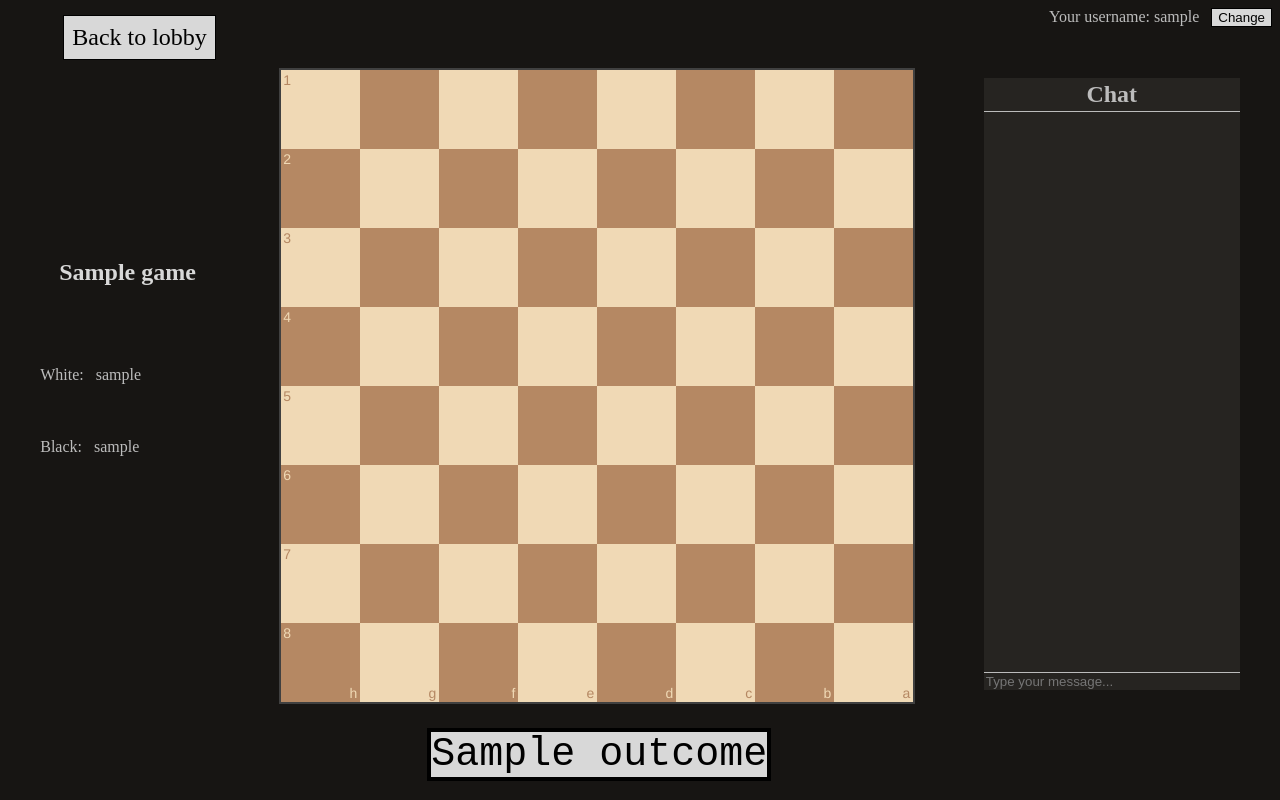
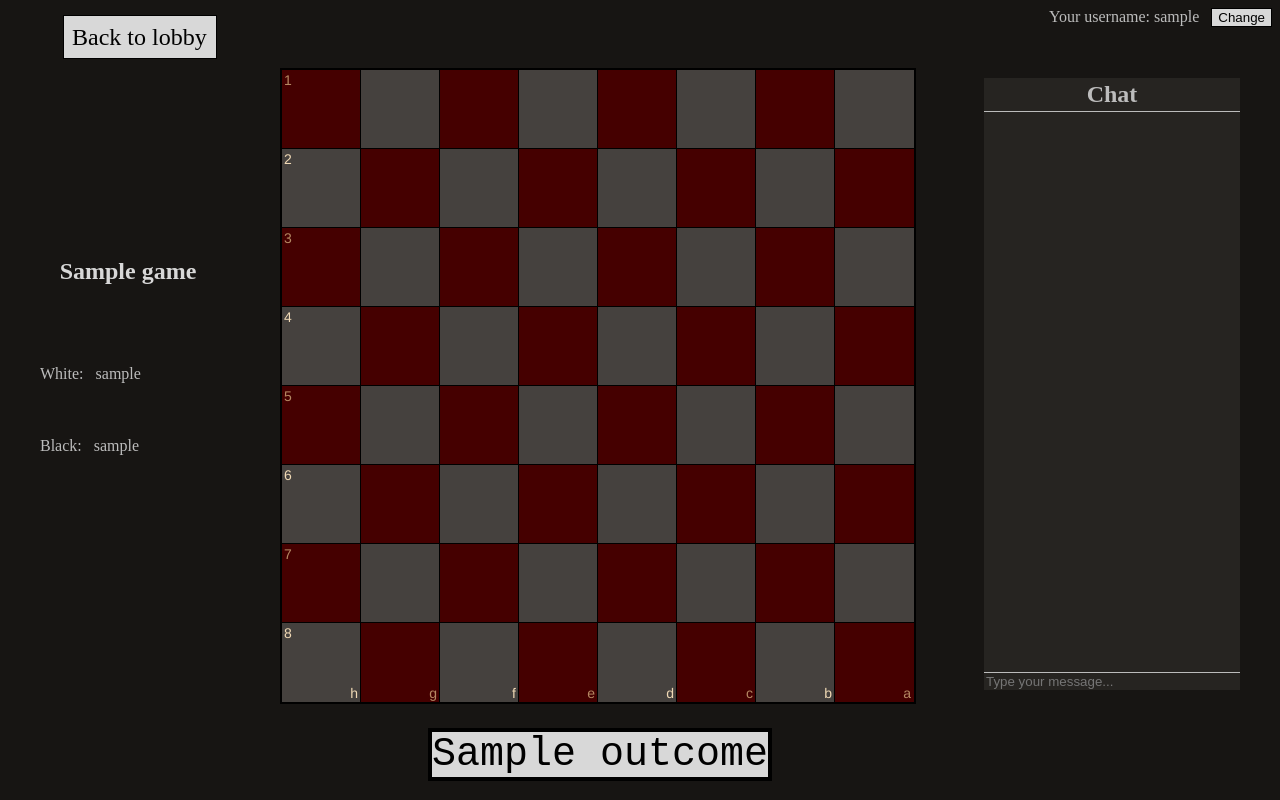
Before and after one commit to Diamondshatter2/hidden-cannon, a Flask app: template templates/game.html in a window 1280 px wide. Run offline with Flask 3, Linux system fonts and the light colour scheme; the template is opened without the code that fills it: most values are stand-ins (such as "Sample title", 1, 10 or a date in 2020); some libraries are stand-ins or nearby versions.

Commit message:
change board colors

```diff
--- a/server.py
+++ b/server.py
@@ -27,7 +27,7 @@ def serve_lobby():
 
 @app.route("/rules")
 def serve_rules():
-    return render_template("rules.html")
+    return render_template("rules.html", username=session["username"])
 
 
 @app.route("/play", methods=['GET', 'POST'])
--- a/static/javascript/game.js
+++ b/static/javascript/game.js
@@ -40,7 +40,6 @@ socket.on('end game', result => {
     notify.play();
     document.getElementById('resign').style.display = 'none';
     indicator.innerHTML = result;
-    indicator.classList.add('result');
 });
 
 // testing
--- a/static/stylesheets/chessboard-1.0.0.css
+++ b/static/stylesheets/chessboard-1.0.0.css
@@ -5,7 +5,7 @@
 }
 
 .board-b72b1 {
-  border: 2px solid #404040;
+  border: 2px solid black; /* MODIFIED FOR HIDDEN CANNON CHESS*/
   box-sizing: content-box;
 }
 
@@ -23,13 +23,15 @@
 }
 
 .white-1e1d7 {
-  background-color: #f0d9b5;
+  background-color: rgb(69, 0, 0); /* MODIFIED FOR HIDDEN CANNON CHESS*/
   color: #b58863;
+  outline: 1px solid black; /* ADDED FOR HIDDEN CANNON CHESS*/
 }
 
 .black-3c85d {
-  background-color: #b58863;
+  background-color: #46423ffd; /* MODIFIED FOR HIDDEN CANNON CHESS*/
   color: #f0d9b5;
+  outline: 1px solid black; /* ADDED FOR HIDDEN CANNON CHESS*/
 }
 
 .highlight1-32417, .highlight2-9c5d2 {
--- a/static/stylesheets/game.css
+++ b/static/stylesheets/game.css
@@ -12,22 +12,6 @@ body {
     display: flex;
     flex-direction: column;
     align-items: center;
-}
-
-#lobby_link {
-    display: inline-block;
-    margin-top: 1vh;
-    margin-left: 3vh;
-    text-decoration: none;
-    outline: 1px solid black;
-    font-size: 3vh;
-    color: black;
-    padding: 1vh;
-    background-color: rgb(216, 216, 216);
-}
-
-#lobby_link:hover {
-    background-color: rgba(216, 216, 216, 0.5);
 }
 
 #game_name {
@@ -57,6 +41,10 @@ body {
     display: none;
 }
 
+#resign:hover {
+    filter: brightness(0.8);
+}
+
 #indicator {
     margin-top: 0.5vh;
     padding: 0;
--- a/static/stylesheets/theme.css
+++ b/static/stylesheets/theme.css
@@ -11,3 +11,21 @@ a {
 a:hover {
     text-decoration: underline;
 }
+
+.lobby_link {
+    display: inline-block;
+    height: 3.3vh;
+    width: 17vh;
+    margin-top: 1vh;
+    margin-left: 3vh;
+    text-decoration: none;
+    outline: 1px solid black;
+    font-size: 3vh;
+    color: black;
+    padding: 1vh;
+    background-color: rgb(216, 216, 216);
+}
+
+.lobby_link:hover {
+    background-color: rgba(216, 216, 216, 0.5);
+}
--- a/templates/game.html
+++ b/templates/game.html
@@ -22,7 +22,7 @@
 
 {% block body %}
     <div id="left_content">
-        <a id="lobby_link" href="/">Back to lobby</a>
+        <a class="lobby_link" href="/">Back to lobby</a>
         <div id="game_name">{{ game.name }}</div>
         {% set players = ['White', 'Black'] %}
         {% for i in range(2) %}
@@ -42,7 +42,7 @@
     <div id="middle_content">
         <div id="board"></div>
         <button id="resign" {% if player is not none and game.outcome is none%} style="display:block" {% endif %}>Resign</button>
-        <div id="indicator" class="result">
+        <div id="indicator" {% if game.outcome is not none %} class="result" {% endif %}>
             {% if game.outcome is not none %}
                 {{ game.outcome }}
             {% endif %}
--- a/templates/rules.html
+++ b/templates/rules.html
@@ -8,6 +8,7 @@
 
 
 {% block body %}
+    <a class="lobby_link" href="/">Back to lobby</a>
     <div id="rules">
         <h1>Rules</h1>
         <ol start="0">
@@ -23,7 +24,7 @@
                 and the target piece. A cannon cannot capture without jumping and cannot jump without capturing.
             </li>
             <li>
-                When a player makes their first rook capture, their rook designation is revealed, and likewise for bishops.
+                When a player makes their first capture with a rook, their rook designation is revealed, and likewise for bishops.
             </li>
             <li>
                 A piece whose status is not revealed (e.g. a White bishop before White has made a capture with a bishop)
```
